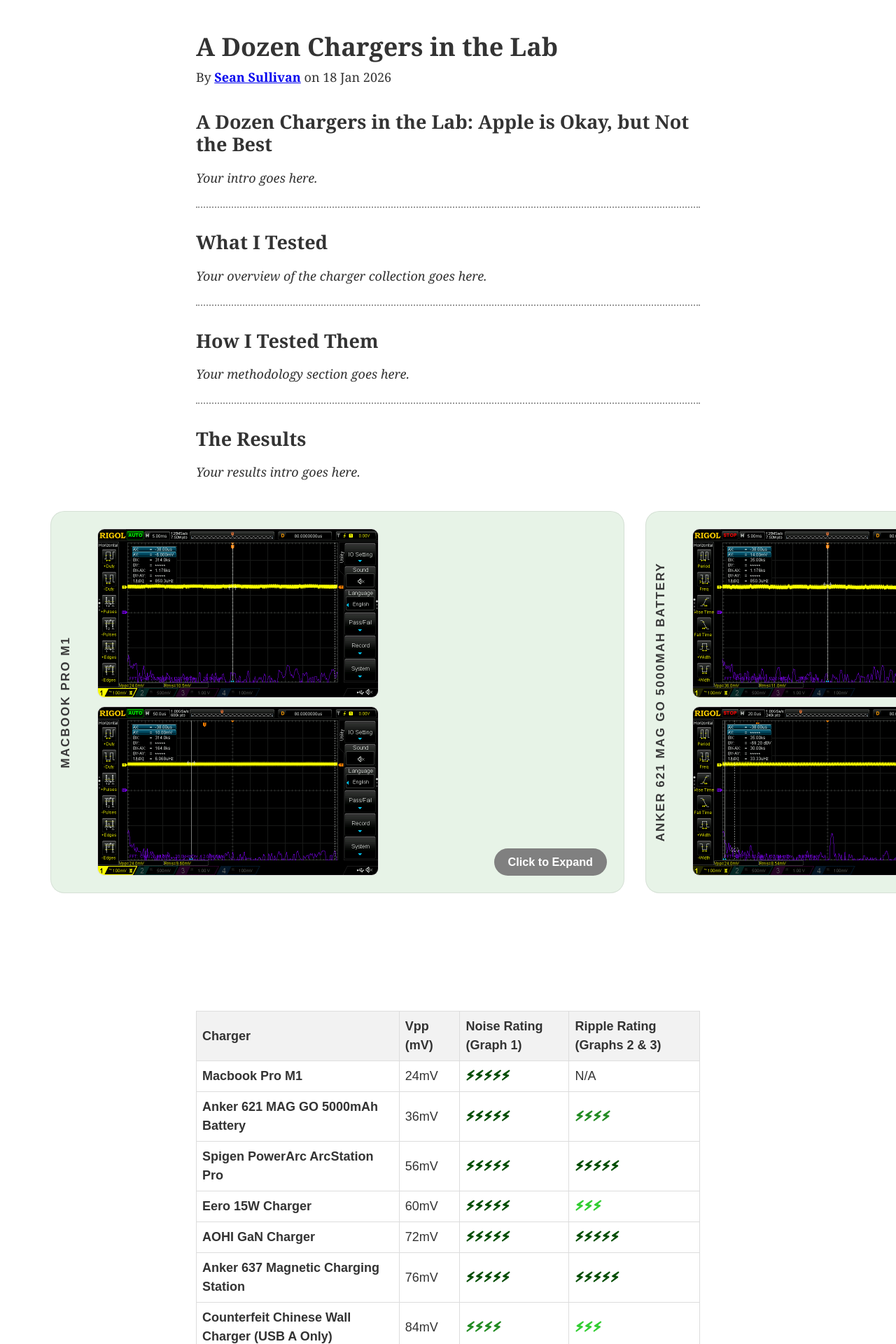
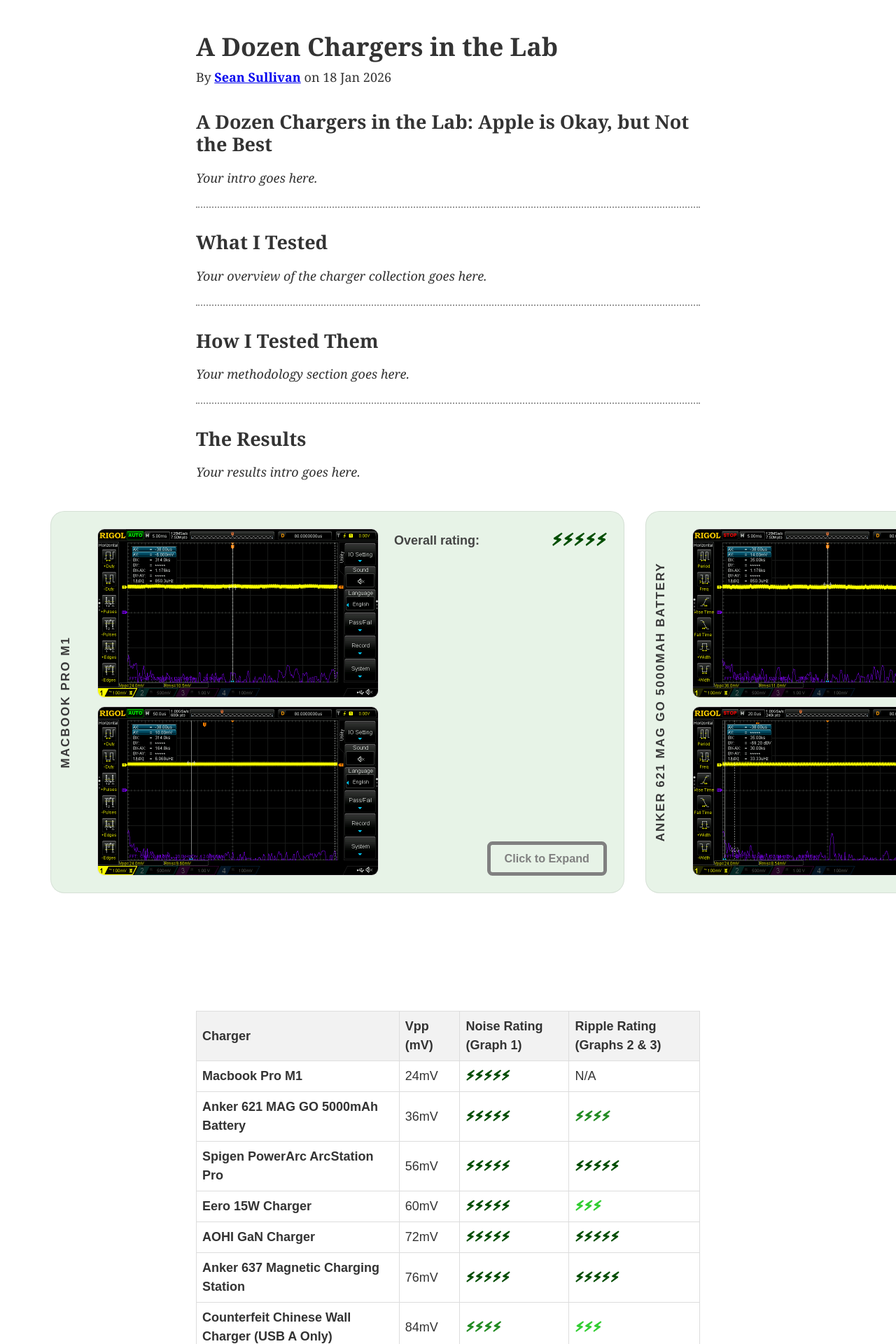
Before and after one commit to 0sps/sullivan.mx, a Jekyll site: the page built from _posts/2026-01-19-a-dozen-chargers-in-the-lab.md, in a window 1280 px wide. Shown: the top 1920 px of the page at 70% size. Built offline with Jekyll 4.4.1, drawn with Linux system fonts in a browser that asks for light colours; some of the changed lines change nothing that is shown.

Commit message:
Update 2026-01-19-a-dozen-chargers-in-the-lab.md

```diff
--- a/_posts/2026-01-19-a-dozen-chargers-in-the-lab.md
+++ b/_posts/2026-01-19-a-dozen-chargers-in-the-lab.md
@@ -9,95 +9,114 @@
     img2: "/assets/images/macbook pro 2.png"
     bg: "hsl(120, 32%, 93%)"
     caption: ""
+    rating: 5
   - name: "Anker 621 MAG GO 5000mAh Battery"
     img1: "/assets/images/Anker a1654 Maggo power bank.png"
     img2: "/assets/images/Anker a1654 Maggo power bank 2.png"
     bg: "hsl(120, 32%, 93%)"
     caption: ""
+    rating: 5
   - name: "Spigen PowerArc ArcStation Pro"
     img1: "/assets/images/Spigen PowerArc 1.png"
     img2: "/assets/images/Spigen PowerArc 2.png"
     bg: "hsl(120, 32%, 93%)"
     caption: ""
+    rating: 5
   - name: "Eero 15W Charger"
     img1: "/assets/images/eero.png"
     img2: "/assets/images/eero2.png"
     bg: "hsl(120, 32%, 93%)"
     caption: ""
+    rating: 5
   - name: "AOHI GaN Charger"
     img1: "/assets/images/AOHI GaN.png"
     img2: "/assets/images/AOHI GaN2.png"
     bg: "hsl(120, 32%, 93%)"
     caption: ""
+    rating: 5
   - name: "Anker 637 Magnetic Charging Station"
     img1: "/assets/images/Anker 637 magnetic charging station USB A.png"
     img2: "/assets/images/Anker 637 magnetic charging station USB C.png"
     bg: "hsl(120, 32%, 93%)"
     caption: ""
+    rating: 5
   - name: "Counterfeit Chinese Wall Charger (USB A Only)"
     img1: "/assets/images/Counterfeit chinese outlet 1.png"
     img2: "/assets/images/Counterfeit chinese outlet 2.png"
     bg: "hsl(90, 32%, 93%)"
     caption: ""
+    rating: 4
   - name: "Apple 96W Macbook Charger"
     img1: "/assets/images/apple96W.png"
     img2: "/assets/images/apple96W2.png"
     bg: "hsl(90, 32%, 93%)"
     caption: ""
+    rating: 4
   - name: "Apple 30W Retail Charger"
     img1: "/assets/images/apple retail.png"
     img2: "/assets/images/apple retail 2.png"
     bg: "hsl(90, 32%, 93%)"
     caption: "Advertised at 30W, actual measured power was 29.5W. Solid performance."
+    rating: 4
   - name: "Anker ASPD053a"
     img1: "/assets/images/Anker ASP053a.png"
     img2: "/assets/images/Anker ASP053a 2.png"
     bg: "hsl(60, 32%, 93%)"
     caption: ""
+    rating: 3
   - name: "iPhone 17 pro"
     img1: "/assets/images/iphone 17 pro.png"
     bg: "hsl(60, 32%, 93%)"
     caption: "Over-performed! Advertised at 4.5W but pulled 5.4W during testing."
+    rating: 3
   - name: "Shargeek Macintosh Charger"
     img1: "/assets/images/Shargeek Fun Macintosh Charger.png"
     img2: "/assets/images/Shargeek Fun Macintosh Charger2.png"
     bg: "hsl(60, 32%, 93%)"
     caption: "Hit its 27W target exactly. Perfect performance."
+    rating: 3
   - name: "Govee Power Supply"
     img1: "/assets/images/Govee 1.png"
     img2: "/assets/images/Govee 2.png"
     bg: "hsl(30, 32%, 93%)"
     caption: ""
+    rating: 2
   - name: "Dealworthy Charger"
     img1: "/assets/images/Dealworthy 1.png"
     img2: "/assets/images/Dealworthy  2.png"
     bg: "hsl(0, 32%, 93%)"
     caption: ""
+    rating: 1
   - name: "Counterfeit AT&T"
     img1: "/assets/images/Counterfeit ATnT 1.png"
     img2: "/assets/images/Counterfeit ATnT 2.png"
     bg: "hsl(30, 32%, 93%)"
     caption: ""
+    rating: 2
   - name: "Amazon Kindle Charger"
     img1: "/assets/images/Amazon 1.png"
     img2: "/assets/images/Amazon kindle 2.png"
     bg: "hsl(0, 32%, 93%)"
     caption: ""
+    rating: 1
   - name: "Apple HomePod Mini Charger"
     img1: "/assets/images/Apple Homepod Mini.png"
     img2: "/assets/images/Apple Homepod Mini 2.png"
     bg: "hsl(0, 32%, 93%)"
     caption: ""
+    rating: 1
   - name: "Vebner GaN 65W Charger"
     img1: "/assets/images/VEBNERgan.png"
     img2: "/assets/images/VEBNERgaqn2.png"
     bg: "hsl(0, 32%, 93%)"
     caption: ""
+    rating: 1
   - name: "Counterfeit Samsung"
     img1: "/assets/images/Counerfeit Samsung 1.png"
     img2: "/assets/images/Counerfeit Samsung 2.png"
     bg: "hsl(0, 32%, 93%)"
     caption: ""
+    rating: 1
 ---
 
 ## A Dozen Chargers in the Lab: Apple is Okay, but Not the Best
@@ -216,6 +235,16 @@
     flex: 1;
     display: flex;
     flex-direction: column;
+    justify-content: flex-start;
+  }
+  .device-rating {
+    font-size: 1em;
+    font-family: sans-serif;
+    color: #444;
+    display: flex;
+    align-items: center;
+    gap: 10px;
+    margin-bottom: 12px;
     justify-content: space-between;
   }
   .device-card figcaption {
@@ -224,22 +253,24 @@
     color: #444;
     overflow-y: auto;
     word-wrap: break-word;
+    flex: 1;
   }
   .expand-btn {
     align-self: flex-end;
-    background: #808080;
-    color: #fff;
-    border: none;
+    background: transparent;
+    color: #808080;
+    border: 5px solid #808080;
     padding: 10px 20px;
-    border-radius: 30px;
+    border-radius: 7.5px;
     cursor: pointer;
     font-size: 0.9em;
     font-weight: 600;
-    transition: background 0.2s ease;
+    transition: all 0.2s ease;
     margin-top: 15px;
   }
   .expand-btn:hover {
-    background: #666;
+    background: #808080;
+    color: #fff;
   }
 
   /* Modal Styles */
@@ -367,6 +398,13 @@
         {% endif %}
       </div>
       <div class="device-info">
+        <div class="device-rating">
+          <span style="font-weight: 700;">Overall rating:</span>
+          <span class="bolt-{{ item.rating }}" style="font-size: 1.25em;">
+            {% assign rating_num = item.rating | plus: 0 %}
+            {% for i in (1..rating_num) %}⚡︎{% endfor %}
+          </span>
+        </div>
         <figcaption>
           {{ item.caption }}
         </figcaption>
@@ -402,9 +440,16 @@
 
     document.getElementById('modal-title').textContent = item.name;
 
+    let bolts = '';
+    for(let i=0; i<item.rating; i++) bolts += '⚡︎';
+
     content.innerHTML = `
+      <div class="device-rating" style="margin-bottom: 25px; border-bottom: 1px solid #eee; padding-bottom: 15px; justify-content: flex-start;">
+        <span style="font-weight: 700; color: #666; font-size: 0.9em; text-transform: uppercase; letter-spacing: 1px;">Overall rating:</span>
+        <span class="bolt-${item.rating}" style="font-size: 1.5em; margin-left:15px;">${bolts}</span>
+      </div>
       <div class="modal-imgs">${imgsHtml}</div>
-      <p>${item.caption || ''}</p>
+      <p style="margin-top: 25px; font-size: 1.2em; line-height: 1.7;">${item.caption || ''}</p>
     `;
 
     // Set transform-origin to the card's position so it appears to grow from there
```
